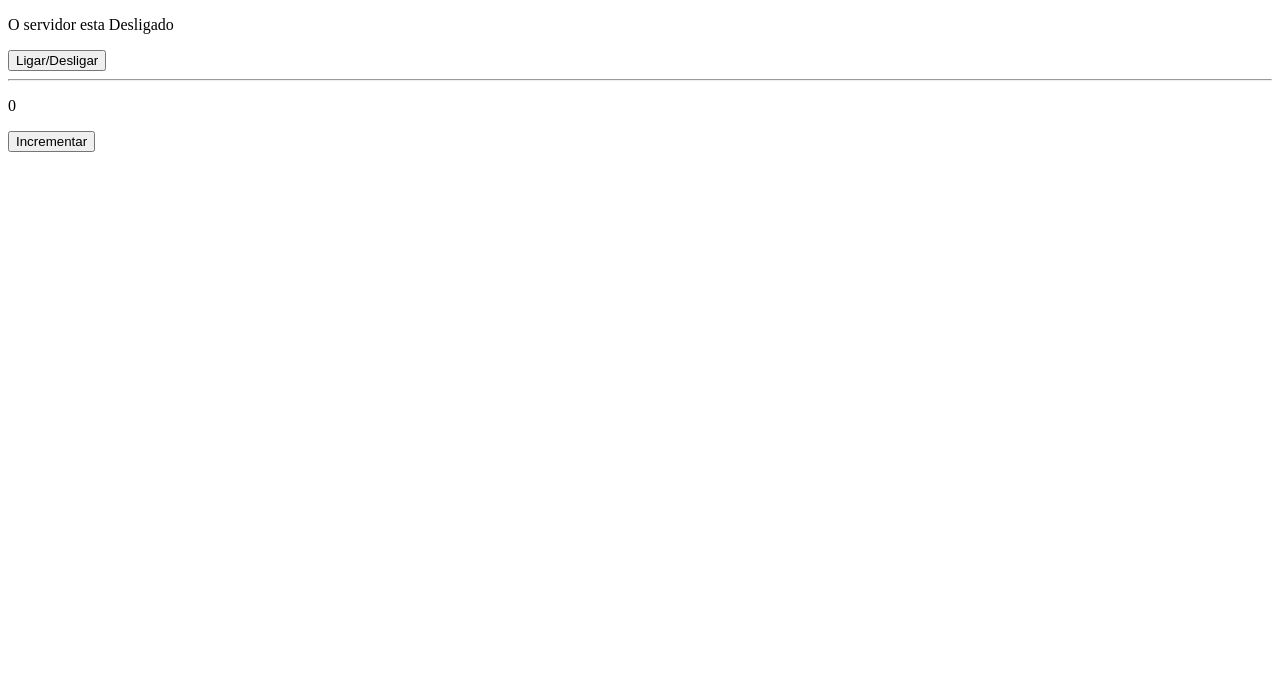
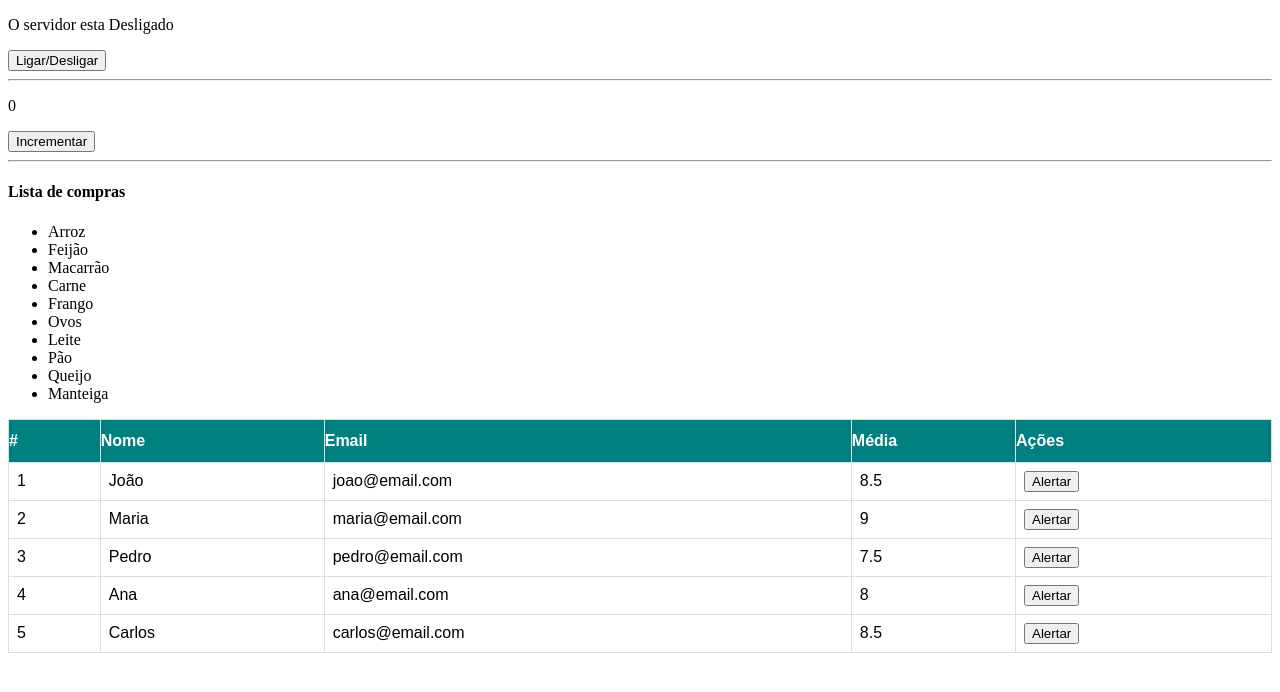
Before and after one commit to WorleySacramento/interface-web-dinamica-angular, an Angular app: page / in a window 1280 px wide. Shown: the top 692 px of the page. Built offline with nearby package versions, Linux system fonts and the light colour scheme.

Commit message:
feat: Exemplos ngFor

```diff
--- /dev/null
+++ b/src/app/exemplos/aluno.ts
@@ -0,0 +1,5 @@
+export interface Aluno {
+    nome: string;
+    email: string;
+    media: number;
+}
--- a/src/app/exemplos/diretivas/diretivas.component.css
+++ b/src/app/exemplos/diretivas/diretivas.component.css
@@ -0,0 +1,19 @@
+.table-alunos{
+    font-family: Arial, Helvetica, sans-serif;
+    border-collapse: collapse;
+    width: 100%;
+}
+
+.table-alunos td,
+.table-alunos th {
+    border: 1px solid #ddd;
+    padding: 8px;
+}
+
+
+.table-alunos th {
+    padding:12px 0  12px 0;
+    text-align: left;
+    background-color: teal;
+    color: white;
+}
--- a/src/app/exemplos/diretivas/diretivas.component.html
+++ b/src/app/exemplos/diretivas/diretivas.component.html
@@ -3,10 +3,44 @@
 <ng-template #desligado>
     <p>O servidor esta Desligado</p>
 </ng-template>
-<button  (click)="toggle()">Ligar/Desligar</button>
+<button (click)="toggle()">Ligar/Desligar</button>
 
-<hr/>
+<hr />
 
 <p>{{counter}}</p>
 
 <button (click)="incrementar()">Incrementar</button>
+
+<hr />
+
+<h4>Lista de compras</h4>
+
+<ul>
+    <li *ngFor="let produto of listaDeCompras">
+        {{produto}}
+    </li>
+</ul>
+
+
+<table class="table-alunos">
+    <thead>
+        <tr>
+            <th>#</th>
+            <th>Nome</th>
+            <th>Email</th>
+            <th>Média</th>
+            <th>Ações</th>
+        </tr>
+    </thead>
+    <tbody>
+        <tr *ngFor="let aluno of alunos; index as i">
+            <td>{{i + 1}}</td>
+            <td>{{aluno.nome}}</td>
+            <td>{{aluno.email}}</td>
+            <td>{{aluno.media}}</td>
+            <td>
+                <button (click)="alertar(aluno)">Alertar</button>
+            </td>
+        </tr>
+    </tbody>
+</table>
--- a/src/app/exemplos/diretivas/diretivas.component.ts
+++ b/src/app/exemplos/diretivas/diretivas.component.ts
@@ -1,4 +1,5 @@
 import { Component } from '@angular/core';
+import { Aluno } from '../aluno';
 
 @Component({
   selector: 'app-diretivas',
@@ -8,12 +9,27 @@ import { Component } from '@angular/core';
 export class DiretivasComponent {
   estaLigado: boolean = false;
   counter: number = 0;
+  listaDeCompras: string[] = ['Arroz', 'Feijão', 'Macarrão',
+    'Carne', 'Frango', 'Ovos', 'Leite', 'Pão', 'Queijo', 'Manteiga'];
 
-  toggle(){
+  toggle() {
     this.estaLigado = !this.estaLigado;
   }
 
-  incrementar(){
+  incrementar() {
     this.counter++;
   }
+
+  alunos: Aluno[] =[
+    { nome: 'João', email: 'joao@email.com', media: 8.5 },
+    { nome: 'Maria', email: 'maria@email.com', media: 9.0 },
+    { nome: 'Pedro', email: 'pedro@email.com', media: 7.5 },
+    { nome: 'Ana', email: 'ana@email.com', media: 8.0 },
+    { nome: 'Carlos', email: 'carlos@email.com', media: 8.5 }
+  ]
+
+  alertar(aluno: Aluno) {
+    alert(`Aluno: ${aluno.nome}\nEmail: ${aluno.email}\nMédia: ${aluno.media}`);
+  }
+
 }
```
